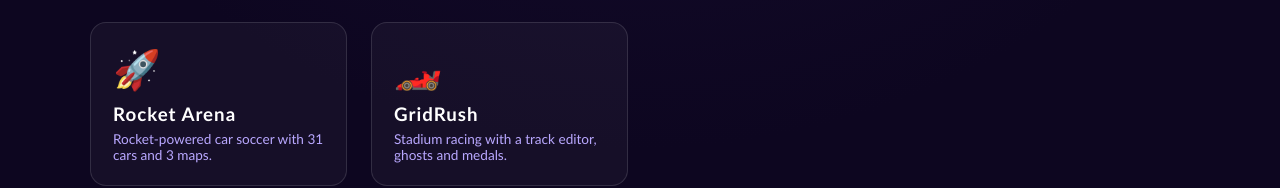
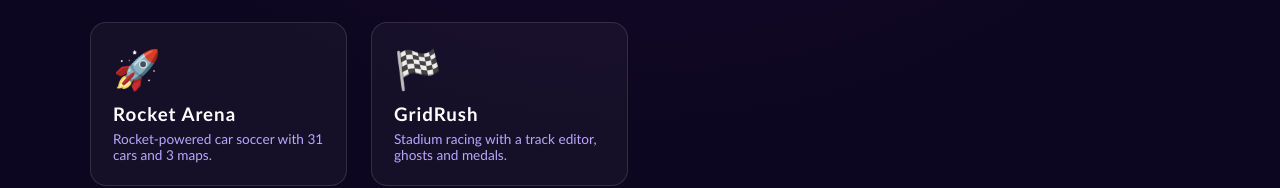
Before and after one commit to marshellis/marshellis-site, a plain HTML site: page arcade/index.html in a window 1280 px wide. Shown: the part 590-778 px from the top of the page. Drawn offline with Linux system fonts and the light colour scheme.

Commit message:
GridRush web build 6c96b1a

```diff
--- a/arcade/index.html
+++ b/arcade/index.html
@@ -242,7 +242,7 @@
       <p>Rocket-powered car soccer with 31 cars and 3 maps.</p>
     </a>
     <a class="card" href="gridrush/">
-      <span class="emoji">🏎️</span>
+      <span class="emoji">🏁</span>
       <h3>GridRush</h3>
       <p>Stadium racing with a track editor, ghosts and medals.</p>
     </a>
```
Also changed, not shown: arcade/gridrush/index.html (+1 -1 lines), 3 other files.
